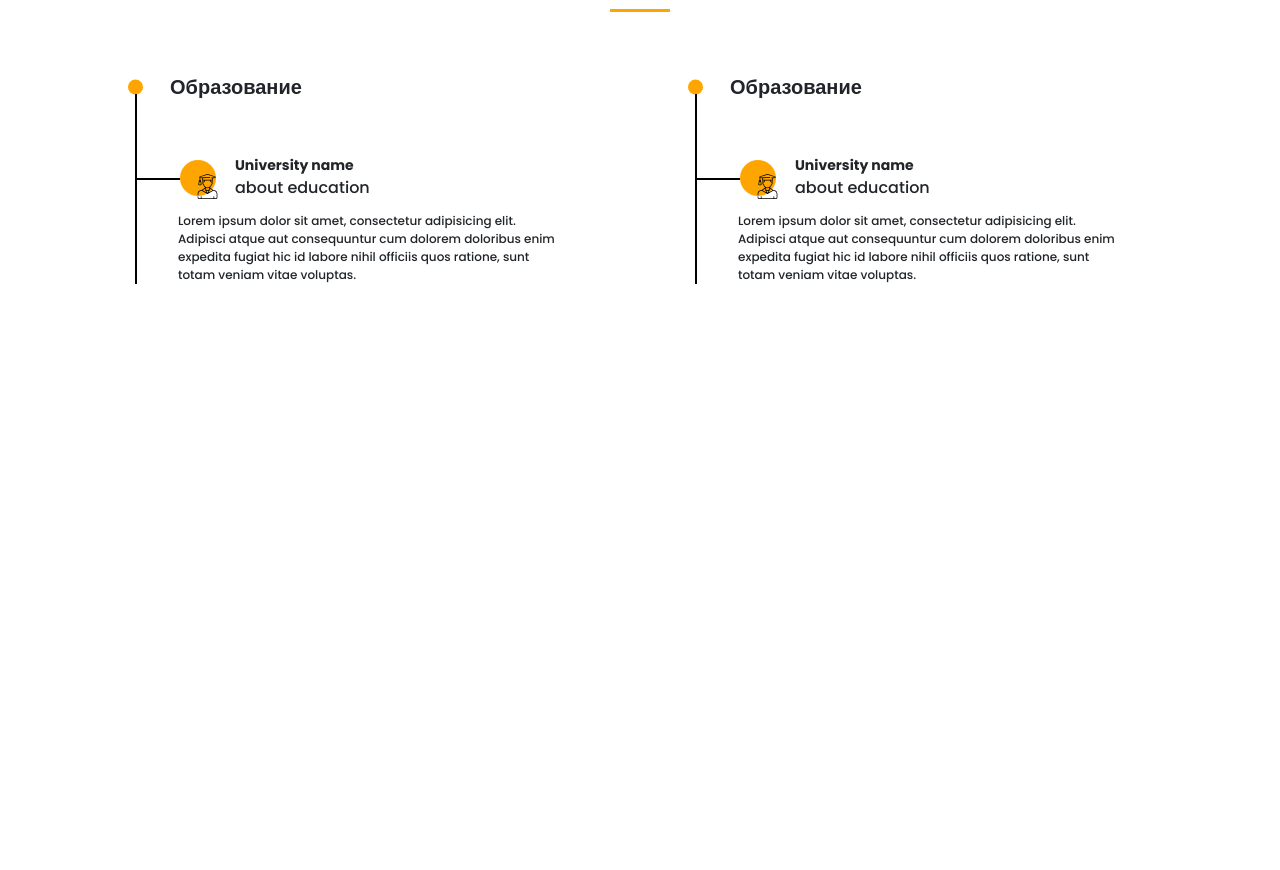
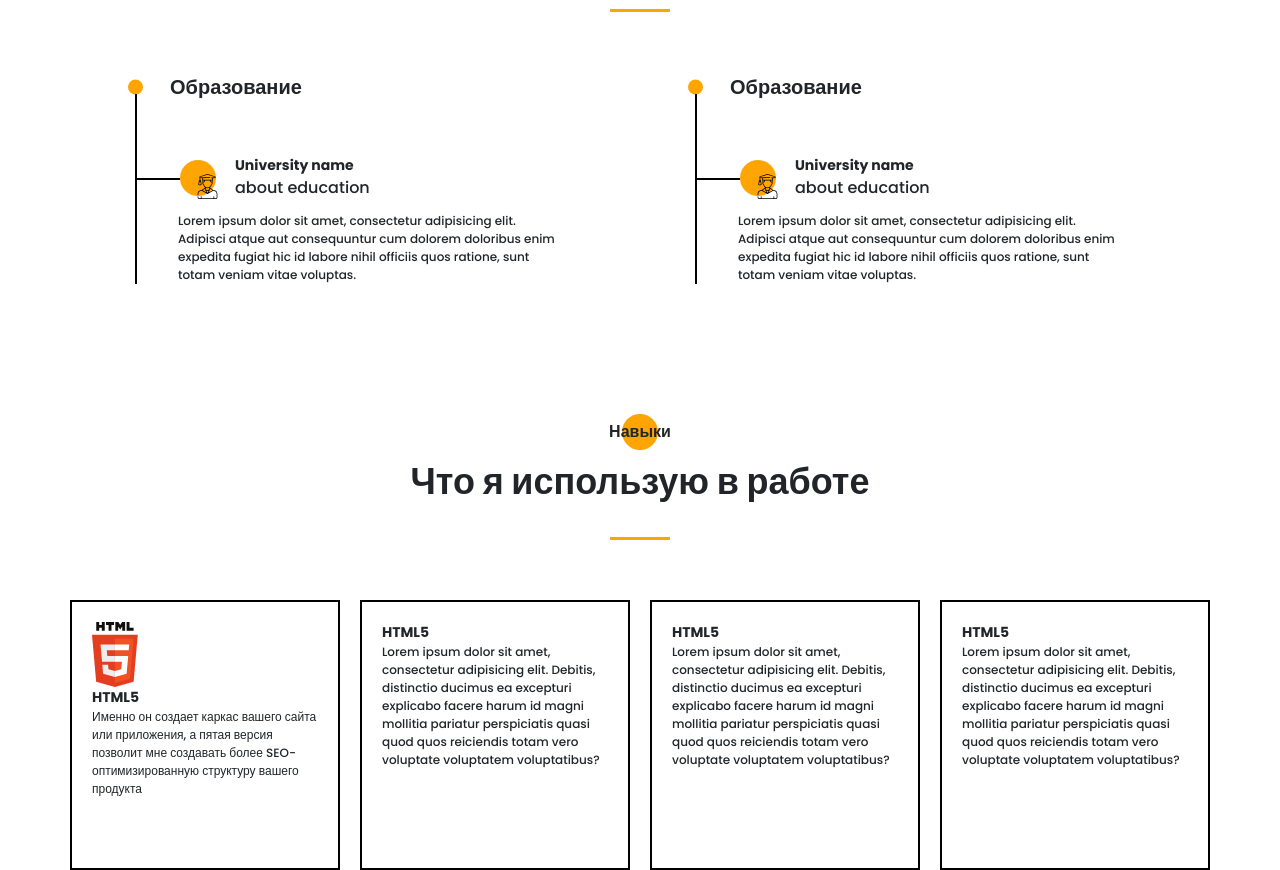
Before and after one commit to IvanMetlitski/Portfolio, a website: page src/index.html in a window 1280 px wide. Shown: the part 1748-2618 px from the top of the page. Before the commit the page ends 2048 px from the top, so only its background shows below. Drawn offline with Linux system fonts and the light colour scheme.

Commit message:
section skills

```diff
--- a/src/index.html
+++ b/src/index.html
@@ -193,6 +193,37 @@
         </div>
     </section>
 
+    <section class="skills">
+        <div class="container">
+            <h2 class="title title_fz16 resume__title">Навыки</h2>
+            <div class="title title_fz36 resume__subtitle">Что я использую в работе</div>
+            <div class="divider"></div>
+
+            <div class="skills__wrapper">
+                <div class="skills__wrapper-item">
+                    <div class="skills__wrapper-img"><img src="icons/skills/html5.svg" alt="html"></div>
+                    <div class="title title_fz14">HTML5</div>
+                    <p class="skills__wrapper-text title_fz12">Именно он создает каркас вашего сайта или приложения, а пятая версия позволит мне создавать более SEO-оптимизированную структуру вашего продукта</p>
+                </div>
+                <div class="skills__wrapper-item">
+                    <div class="skills__wrapper-img"></div>
+                    <div class="title title_fz14">HTML5</div>
+                    <p class="skills__wrapper-text title_fz12">Lorem ipsum dolor sit amet, consectetur adipisicing elit. Debitis, distinctio ducimus ea excepturi explicabo facere harum id magni mollitia pariatur perspiciatis quasi quod quos reiciendis totam vero voluptate voluptatem voluptatibus?</p>
+                </div>
+                <div class="skills__wrapper-item">
+                    <div class="skills__wrapper-img"></div>
+                    <div class="title title_fz14">HTML5</div>
+                    <p class="skills__wrapper-text title_fz12">Lorem ipsum dolor sit amet, consectetur adipisicing elit. Debitis, distinctio ducimus ea excepturi explicabo facere harum id magni mollitia pariatur perspiciatis quasi quod quos reiciendis totam vero voluptate voluptatem voluptatibus?</p>
+                </div>
+                <div class="skills__wrapper-item">
+                    <div class="skills__wrapper-img"></div>
+                    <div class="title title_fz14">HTML5</div>
+                    <p class="skills__wrapper-text title_fz12">Lorem ipsum dolor sit amet, consectetur adipisicing elit. Debitis, distinctio ducimus ea excepturi explicabo facere harum id magni mollitia pariatur perspiciatis quasi quod quos reiciendis totam vero voluptate voluptatem voluptatibus?</p>
+                </div>
+            </div>
+        </div>
+    </section>
+
     <script src="js/script.js"></script>
 </body>
 </html>
--- /dev/null
+++ b/src/sass/blocks/_skills.scss
@@ -0,0 +1,16 @@
+.skills {
+  padding-top: 120px;
+  &__wrapper {
+    padding-top: 60px;
+    display: grid;
+    grid-template-columns: repeat(4, 1fr);
+    column-gap: 20px;
+    &-item {
+      display: block;
+      padding: 20px;
+      width: 270px;
+      height: 270px;
+      border: solid 2px black;
+    }
+  }
+}
--- a/src/sass/blocks/_title.scss
+++ b/src/sass/blocks/_title.scss
@@ -2,6 +2,10 @@
   font-weight: bold;
   font-size: 36px;
   line-height: 60px;
+  &_fz12 {
+    font-size: 12px;
+    line-height: 18px;
+  }
   &_fz14 {
     font-size: 14px;
     line-height: 21px;
--- a/src/sass/style.scss
+++ b/src/sass/style.scss
@@ -29,3 +29,4 @@
 @import "blocks/menu";
 @import "blocks/about";
 @import 'blocks/resume';
+@import 'blocks/skills';
```
Also changed, not shown: src/sass/style.css, 1 other file.
